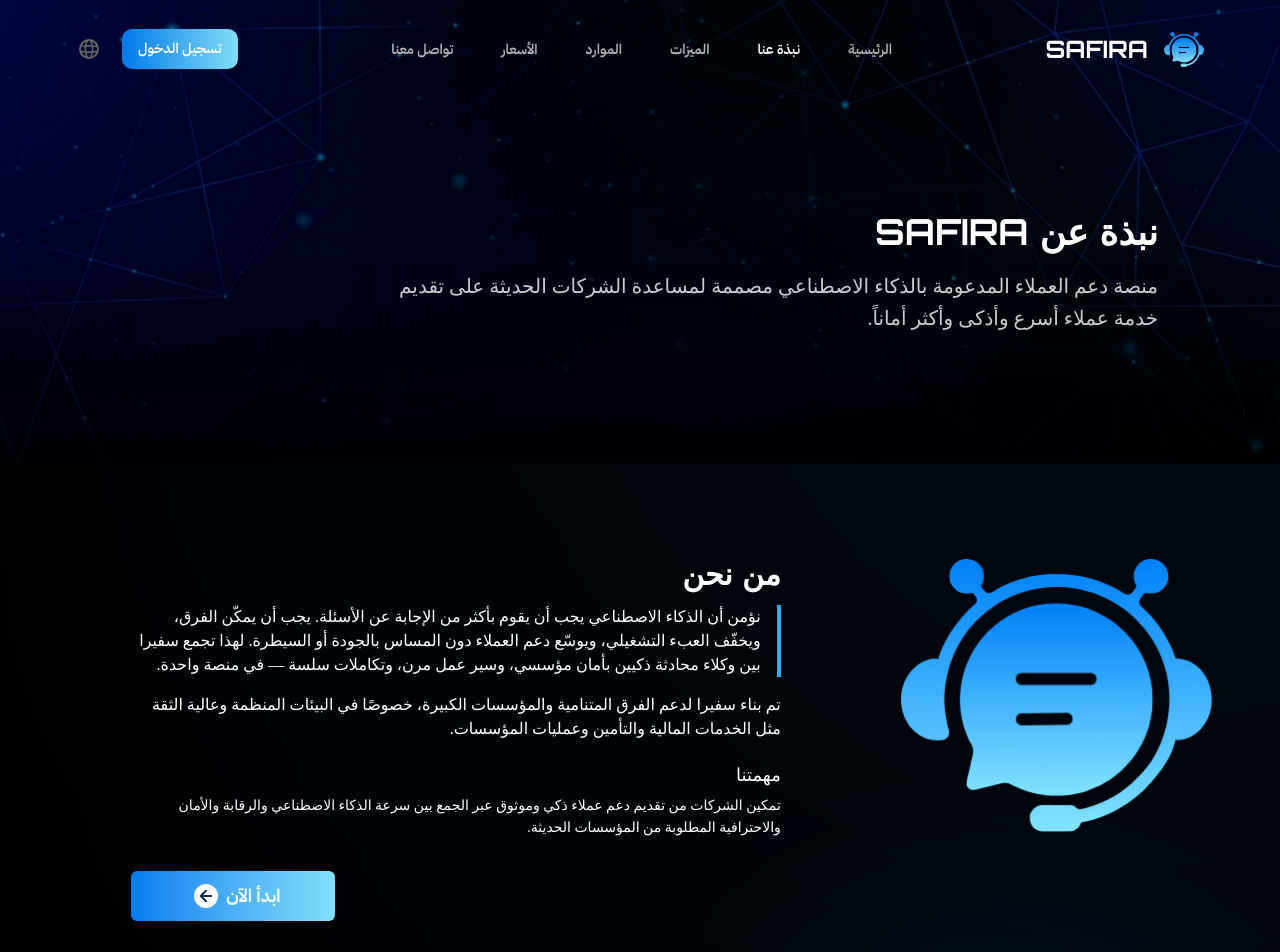
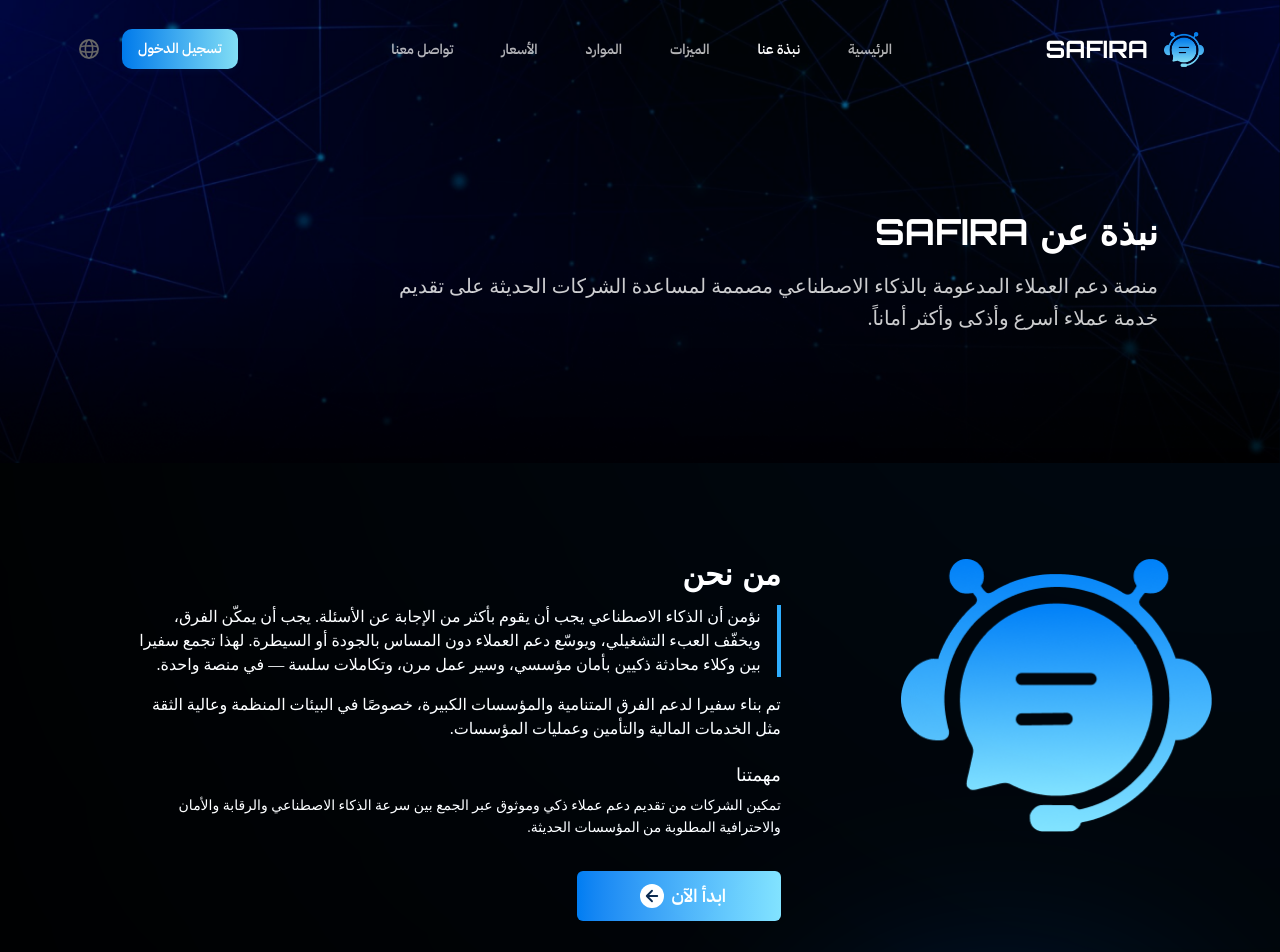
Before and after one commit to Esamka/SAFIRA-Platform, a Next.js app: page /about in a window 1280 px wide. Shown: the top 952 px of the page. Built offline with nearby package versions, Linux system fonts and the light colour scheme.

Commit message:
fix(about): align CTA button under text and match Home page direction

```diff
--- a/src/components/pages/About.tsx
+++ b/src/components/pages/About.tsx
@@ -134,8 +134,12 @@
 							{t("about.mission_body")}
 						</p>
 
-						<div className={`mt-8 flex ${isRTL ? "justify-end" : "justify-start"}`}>
-							<CTAButton href="/contact" reverseIcon={isRTL}>
+						<div className="mt-8 w-full">
+							<CTAButton
+								href="/contact"
+								reverseIcon={isRTL}
+								className={isRTL ? "ml-auto" : "mr-auto"}
+							>
 								{t("home.cta_start")}
 							</CTAButton>
 						</div>
```
